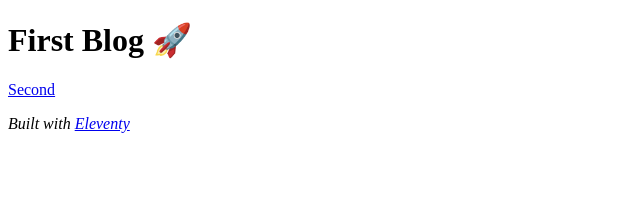
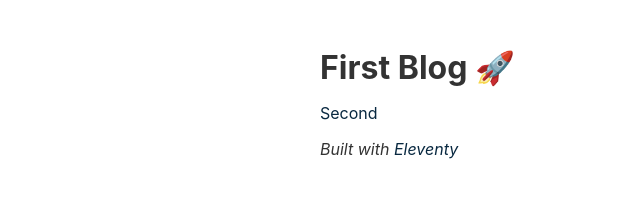
Before and after one commit to mildronize/garden, an Eleventy site: page content/blog/first.md in a window 1280 px wide. Shown: the whole page, without its empty margins (0-640 px from the left). Built offline with nearby package versions, Linux system fonts and the light colour scheme; Eleventy itself is replaced by a stand-in of ours; files that its build step writes are made by us from their sources.

Commit message:
feat: css

```diff
--- a/_includes/layouts/base.njk
+++ b/_includes/layouts/base.njk
@@ -5,6 +5,12 @@
 		<meta name="viewport" content="width=device-width, initial-scale=1.0">
 		<title>{{ title or metadata.title }}</title>
 		<meta name="description" content="{{ description or metadata.description }}">
+
+		{#- Add the contents of a file to the bundle #}
+		<style>
+		{% include "public/css/index.css" %}
+		</style>
+
 	</head>
 	<body>
 
--- a/eleventy.config.js
+++ b/eleventy.config.js
@@ -1,3 +1,16 @@
+
+/** @param {import("@11ty/eleventy").UserConfig} eleventyConfig */
+export default async function (eleventyConfig) {
+
+
+	// Copy the contents of the `public` folder to the output folder
+	// For example, `./public/css/` ends up in `_site/css/`
+	eleventyConfig
+		.addPassthroughCopy({
+			"./public/": "/"
+		})
+}
+
 export const config = {
 	// Control which files Eleventy will process
 	// e.g.: *.md, *.njk, *.html, *.liquid
--- /dev/null
+++ b/public/css/index.css
@@ -0,0 +1,76 @@
+/* Defaults */
+:root {
+	--font-family: -apple-system, system-ui, sans-serif;
+	--font-family-monospace: Consolas, Menlo, Monaco, Andale Mono WT, Andale Mono, Lucida Console, Lucida Sans Typewriter, DejaVu Sans Mono, Bitstream Vera Sans Mono, Liberation Mono, Nimbus Mono L, Courier New, Courier, monospace;
+}
+
+/* Theme colors */
+:root {
+	--color-gray-20: #e0e0e0;
+	--color-gray-50: #C0C0C0;
+	--color-gray-90: #333;
+
+	--background-color: #fff;
+
+	--text-color: var(--color-gray-90);
+	--text-color-link: #082840;
+	--text-color-link-active: #5f2b48;
+	--text-color-link-visited: #17050F;
+
+	--syntax-tab-size: 2;
+}
+
+@media (prefers-color-scheme: dark) {
+	:root {
+		--color-gray-20: #e0e0e0;
+		--color-gray-50: #C0C0C0;
+		--color-gray-90: #dad8d8;
+
+		/* --text-color is assigned to --color-gray-_ above */
+		--text-color-link: #1493fb;
+		--text-color-link-active: #6969f7;
+		--text-color-link-visited: #a6a6f8;
+
+		--background-color: #15202b;
+	}
+}
+
+
+/* Global stylesheet */
+* {
+	box-sizing: border-box;
+}
+
+html,
+body {
+	padding: 0;
+	margin: 0 auto;
+	font-family: var(--font-family);
+	color: var(--text-color);
+	background-color: var(--background-color);
+}
+html {
+	overflow-y: scroll;
+}
+body {
+	max-width: 40em;
+}
+
+a {
+  color: var(--text-color-link);
+  text-decoration: none;
+}
+
+a:active {
+  color: var(--text-color-link-active);
+}
+
+a:visited {
+  color: var(--text-color-link-visited);
+}
+
+h1, h2, h3, h4, h5, h6 {
+  margin-top: 1.5em;
+  margin-bottom: 0.5em;
+  font-weight: bold;
+}
```
